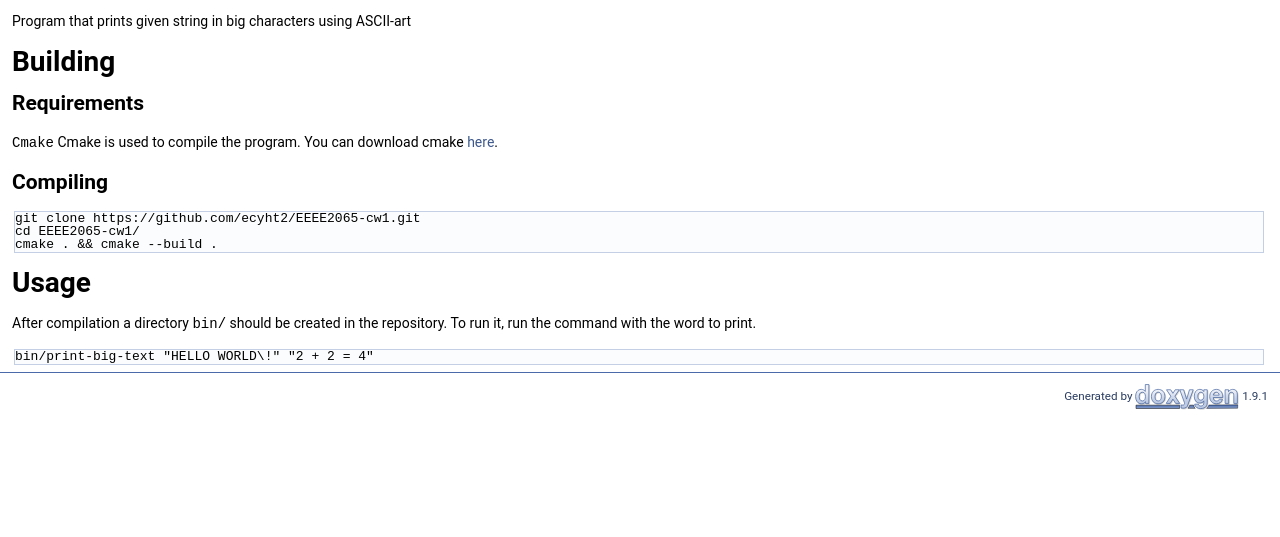
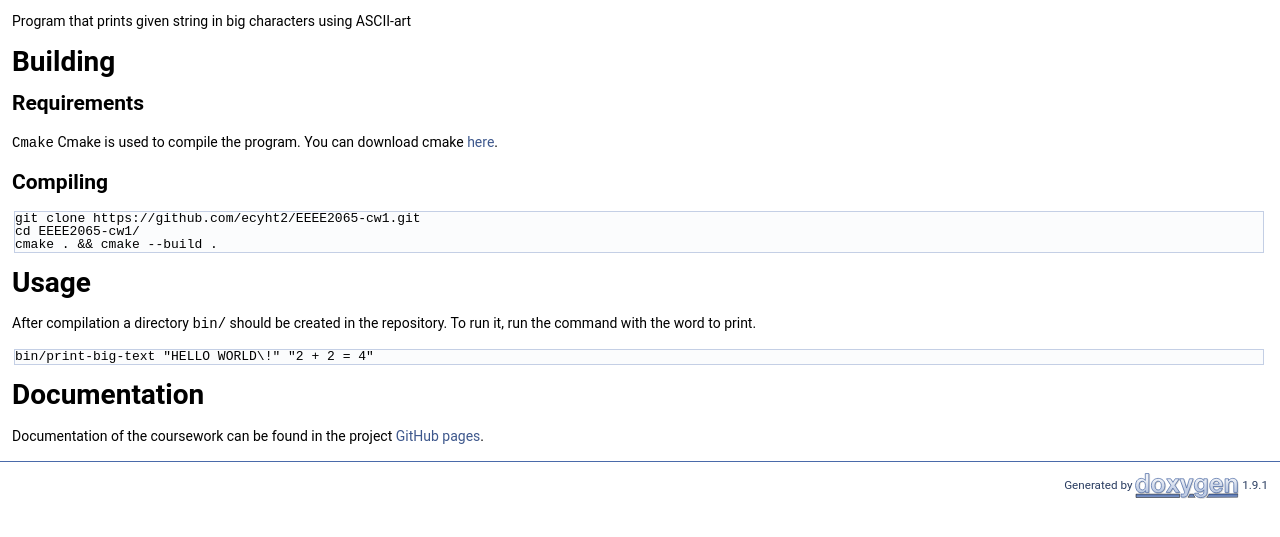
Before and after one commit to ecyht2/EEEE2065-cw1, a plain HTML site: page index.html in a window 1280 px wide. Shown: the part 173-710 px from the top of the page. Drawn offline with Linux system fonts and the light colour scheme.

Commit message:
deploy: dfb2efd5fd67bc017915405c802b28f88d80bfa5

```diff
--- a/index.html
+++ b/index.html
@@ -81,7 +81,10 @@ Compiling</h2>
 </div><!-- fragment --><h1><a class="anchor" id="autotoc_md4"></a>
 Usage</h1>
 <p>After compilation a directory <code>bin/</code> should be created in the repository. To run it, run the command with the word to print. </p><div class="fragment"><div class="line">bin/print-big-text &quot;HELLO WORLD\!&quot; &quot;2 + 2 = 4&quot;</div>
-</div><!-- fragment --> </div></div><!-- PageDoc -->
+</div><!-- fragment --><h1><a class="anchor" id="autotoc_md5"></a>
+Documentation</h1>
+<p>Documentation of the coursework can be found in the project <a href="https://ecyht2.github.io/EEEE2065-cw1/">GitHub pages</a>. </p>
+</div></div><!-- PageDoc -->
 </div><!-- contents -->
 <!-- start footer part -->
 <hr class="footer"/><address class="footer"><small>
```
